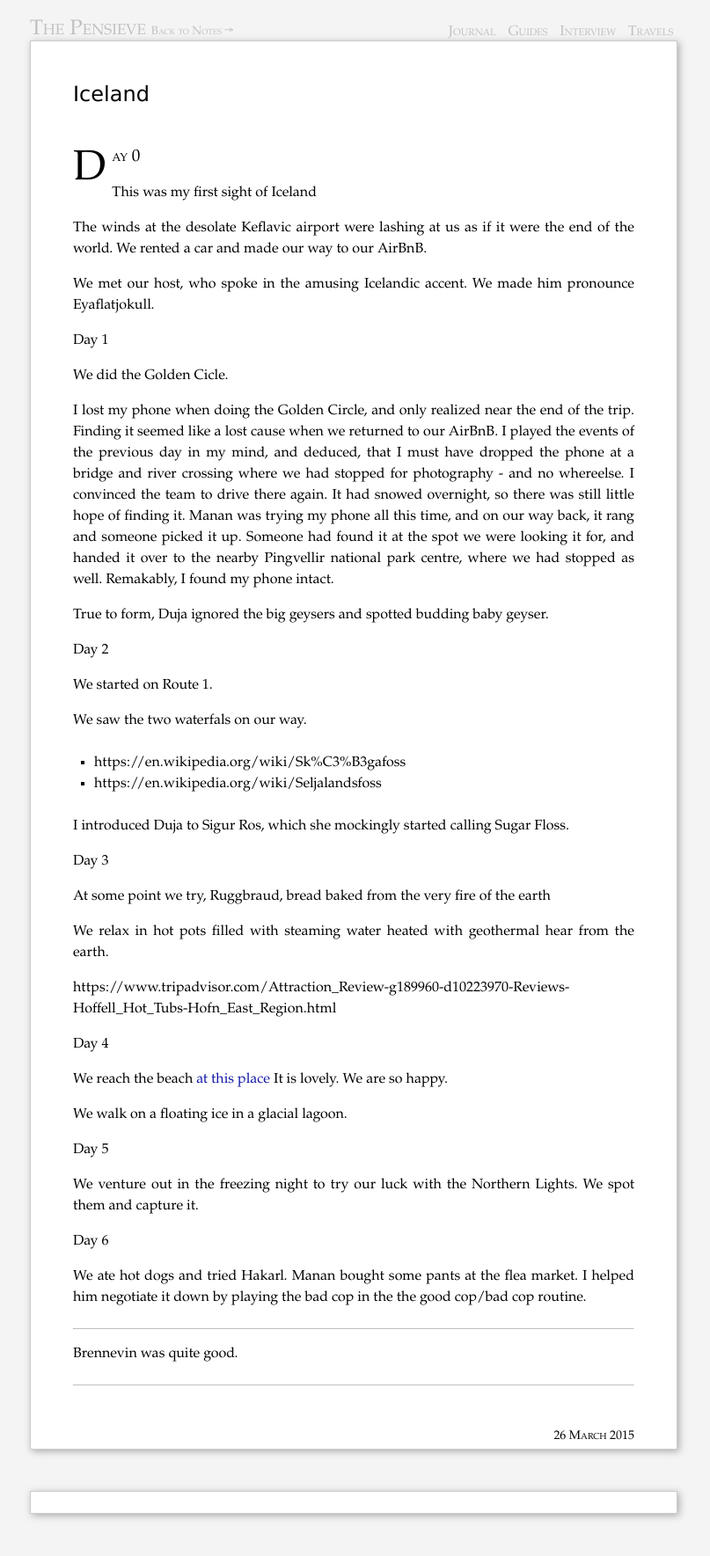
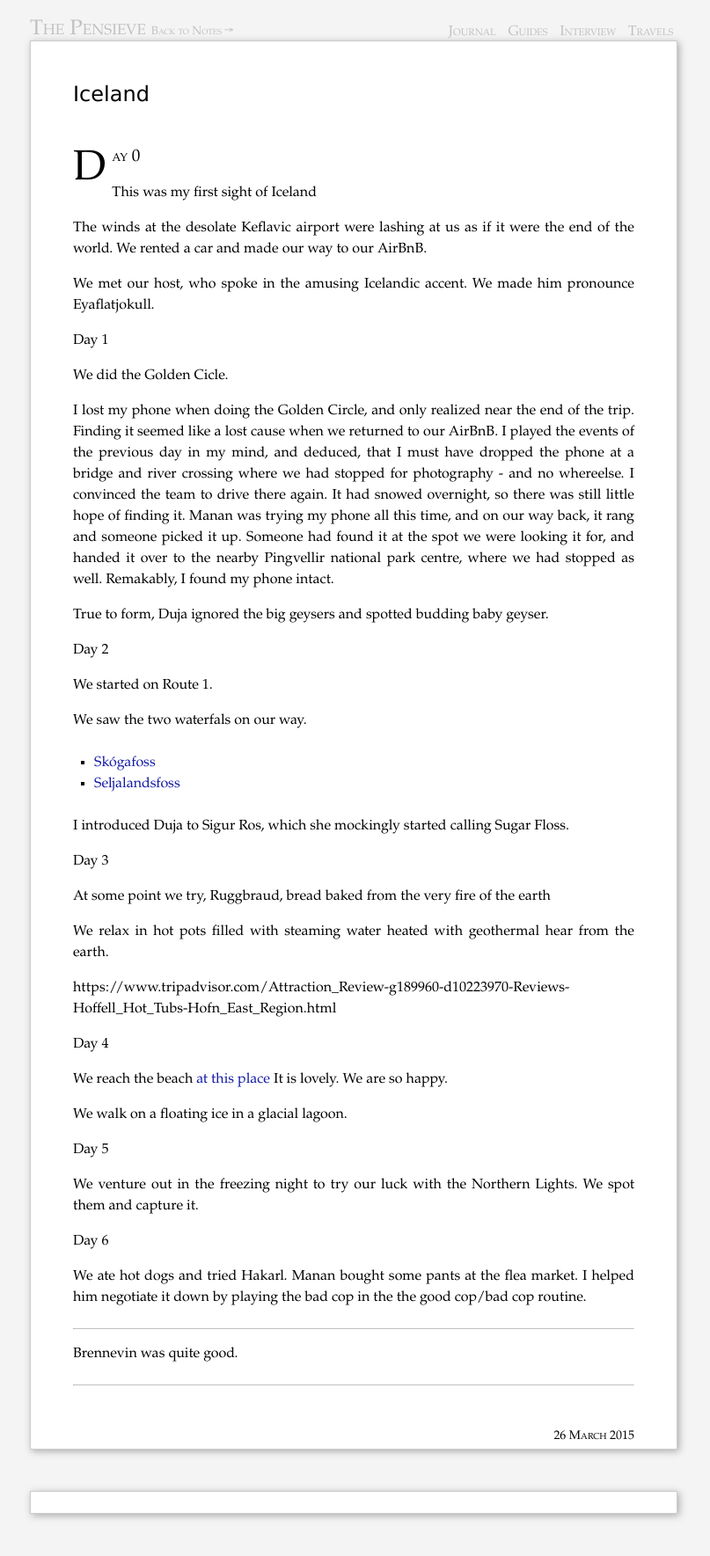
Before and after one commit to piyushahuja/piyushahuja.github.io, a Jekyll site: the page built from _posts/travel/2015-03-26-iceland.md, in a window 1280 px wide. Shown: the whole page at 88% size, without its empty margins (238-1045 px from the left). Built offline with Jekyll 4.4.1, drawn with Linux system fonts in a browser that asks for light colours; comment, search, counter and statistics services are not loaded.

Commit message:
auto deployed

```diff
--- a/_posts/travel/2015-03-26-iceland.md
+++ b/_posts/travel/2015-03-26-iceland.md
@@ -36,8 +36,8 @@ We started on Route 1.
 
 We saw the two waterfals on our way.
 
-- https://en.wikipedia.org/wiki/Sk%C3%B3gafoss
-- https://en.wikipedia.org/wiki/Seljalandsfoss
+- [Skógafoss](https://en.wikipedia.org/wiki/Sk%C3%B3gafoss)
+- [Seljalandsfoss](https://en.wikipedia.org/wiki/Seljalandsfoss)
 
 
 I introduced Duja to Sigur Ros, which she mockingly started calling Sugar Floss.
```
